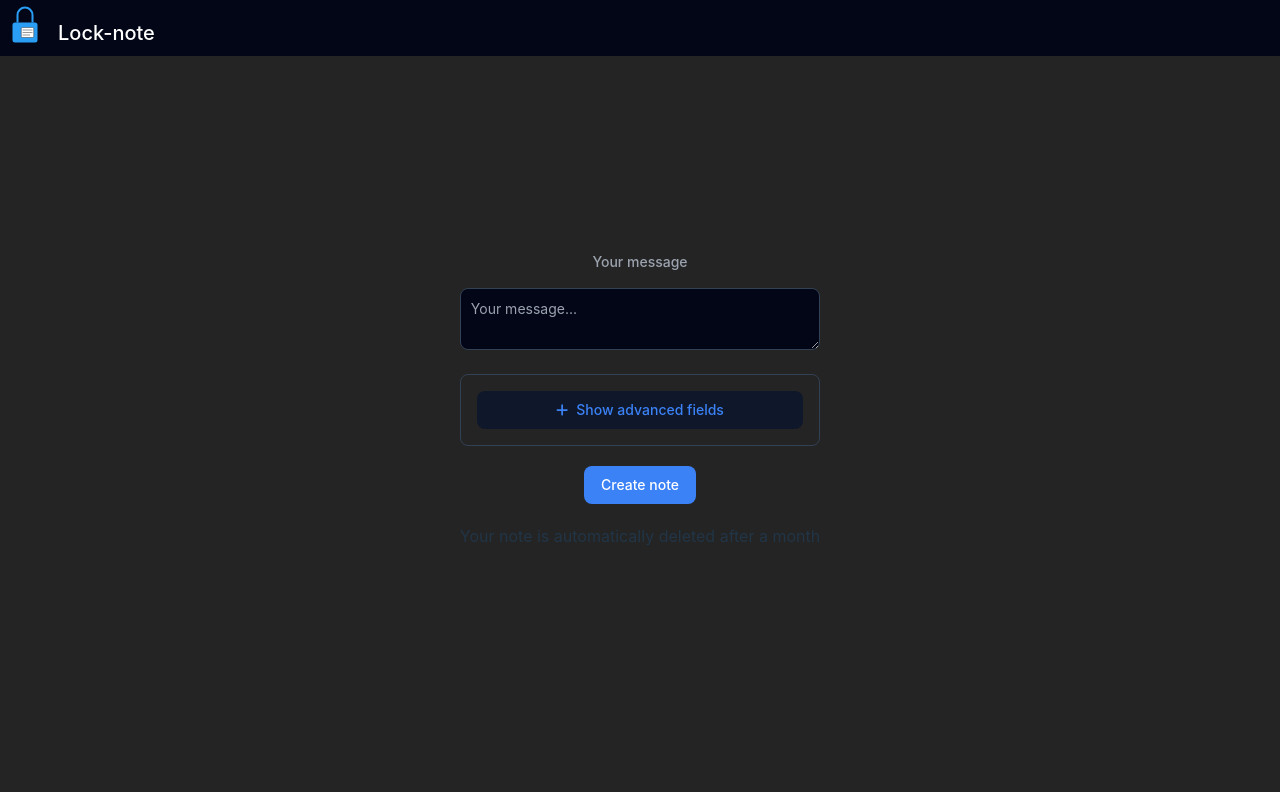
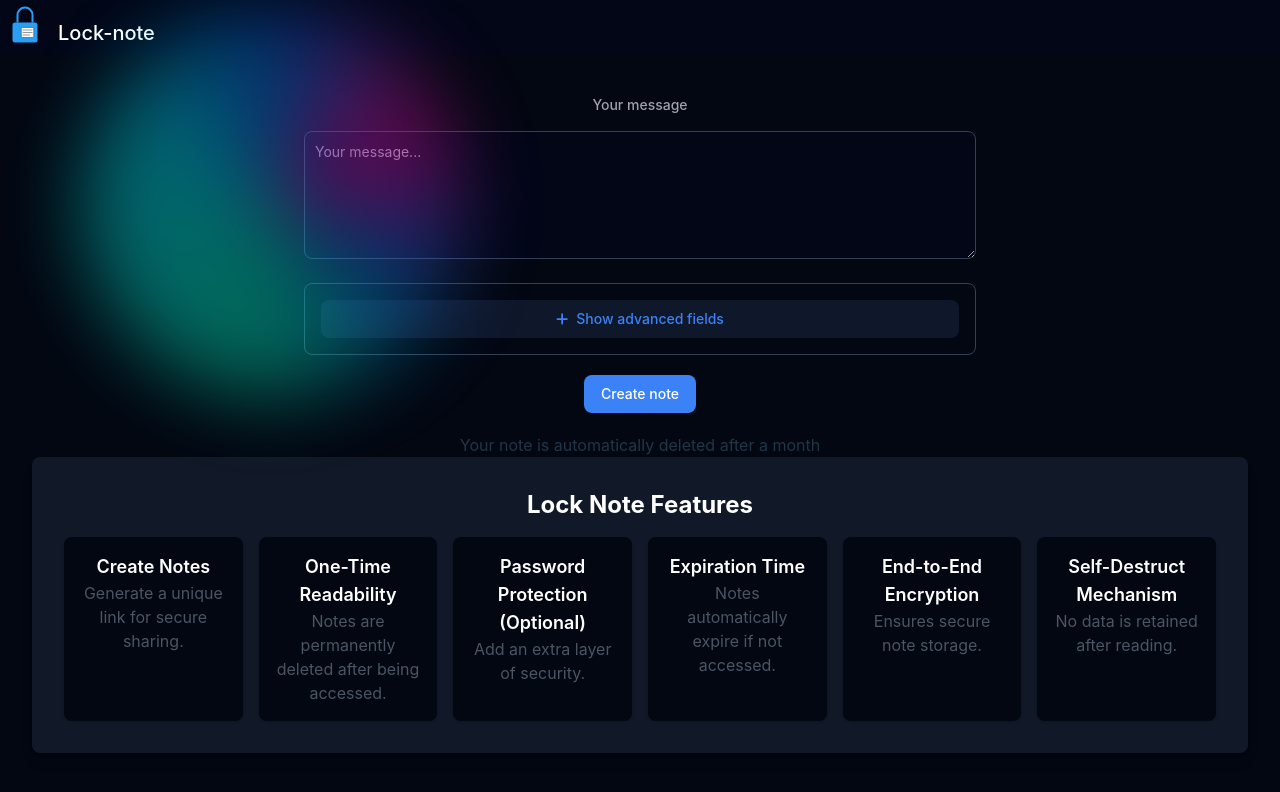
Before and after one commit to trolund/lock-note, a React (Vite) app in the folder src/LockNote.Client/: page / in a window 1280 px wide. Shown: the top 792 px of the page. Built offline with nearby package versions, Linux system fonts and the light colour scheme.

Commit message:
a bit more frontend

```diff
--- a/src/LockNote.Client/index.html
+++ b/src/LockNote.Client/index.html
@@ -6,7 +6,7 @@
     <meta name="viewport" content="width=device-width, initial-scale=1.0" />
     <title>LockNote - Share secrets safely</title>
   </head>
-  <body>
+  <body class="bg-gray-950">
     <div id="root"></div>
     <script type="module" src="/src/main.tsx"></script>
   </body>
--- a/src/LockNote.Client/src/component/header.tsx
+++ b/src/LockNote.Client/src/component/header.tsx
@@ -2,8 +2,9 @@ import { Link } from "react-router-dom";
 
 export const Header = () => {
   return (
-    <div className="fixed w-screen h-14 top-0 left-0  bg-slate-950">
-      <div className="flex align-middle gap-2">
+    <>
+      <div className="fixed left-0 top-0 h-14 w-screen bg-slate-950">
+        <div className="flex gap-2 align-middle">
           <svg
             xmlns="http://www.w3.org/2000/svg"
             width="50"
@@ -65,11 +66,13 @@ export const Header = () => {
           </svg>
 
           <h1>
-          <Link className="text-white text-xl align-middle" to="/">
+            <Link className="align-middle text-xl text-white" to="/">
               Lock-note
             </Link>
           </h1>
         </div>
       </div>
+      <div className="h-12"></div>
+    </>
   );
 };
--- a/src/LockNote.Client/src/component/layout.tsx
+++ b/src/LockNote.Client/src/component/layout.tsx
@@ -10,7 +10,8 @@ export const Layout = ({ children }: LayoutProps) => {
   return (
     <>
       <Header />
-      <main>{children}</main>
+      <main className="w-3xl">{children}</main>
+      <div className="animate-float absolute top-10 h-96 w-96 rounded-full bg-[conic-gradient(from_180deg_at_50%_50%,#00FFC2_0deg,#00F0FF_120deg,#0077FF_180deg,#FF0099_242deg,#0470E5_300deg,#00FFC2_360deg)] opacity-40 blur-2xl" />
     </>
   );
 };
--- a/src/LockNote.Client/src/component/note-form.tsx
+++ b/src/LockNote.Client/src/component/note-form.tsx
@@ -54,7 +54,7 @@ export default function NoteForm({ mutate }: NoteFormProps) {
         <textarea
           data-testid="message"
           id="message"
-          className="outline:ring-purple-700 block w-full rounded-lg border border-slate-700 bg-slate-950 p-2.5 text-sm text-white placeholder-gray-400 focus:border-purple-700 focus:ring-purple-700"
+          className="outline:ring-purple-700 block h-32 min-h-12 w-full rounded-lg border border-slate-700 bg-slate-950 p-2.5 text-sm text-white placeholder-gray-400 focus:border-purple-700 focus:ring-purple-700"
           placeholder="Your message..."
           {...register("message", {
             required: "The message field is required",
--- a/src/LockNote.Client/src/index.css
+++ b/src/LockNote.Client/src/index.css
@@ -17,6 +17,15 @@
   -moz-osx-font-smoothing: grayscale;
 }
 
+body {
+  margin: 0;
+  padding: 0;
+  min-height: 100vh;
+  display: grid;
+  place-items: center;
+  text-align: center;
+}
+
 a {
   font-weight: 500;
   color: #646cff;
@@ -24,15 +33,6 @@ a {
 }
 a:hover {
   color: #535bf2;
-}
-
-body {
-  margin: 0;
-  display: flex;
-  place-items: center;
-  min-width: 320px;
-  min-height: 100vh;
-  background-color: #242424;
 }
 
 h1 {
--- a/src/LockNote.Client/src/pages/Index.tsx
+++ b/src/LockNote.Client/src/pages/Index.tsx
@@ -53,9 +53,62 @@ export const Index = () => {
   }
 
   return (
-    <div className="mx-auto min-h-8 max-w-2xl">
-      <NoteForm mutate={mutate} />
-      <p className="mt-5">Your note is automatically deleted after a month</p>
-    </div>
+    <>
+      <div className="mx-auto min-h-8 max-w-2xl">
+        <NoteForm mutate={mutate} />
+        <p className="mt-5">Your note is automatically deleted after a month</p>
+      </div>
+      <div className="mx-auto">
+        <div className="rounded-lg bg-gray-900 p-8 shadow-lg">
+          <h2 className="mb-4 text-2xl font-bold text-white">
+            Lock Note Features
+          </h2>
+          <div className="flex flex-1 gap-4">
+            <div className="w-2/4 rounded-lg bg-gray-950 p-4 shadow">
+              <h3 className="text-lg font-semibold text-white">Create Notes</h3>
+              <p className="text-gray-600">
+                Generate a unique link for secure sharing.
+              </p>
+            </div>
+            <div className="w-2/4 rounded-lg bg-gray-950 p-4 shadow">
+              <h3 className="text-lg font-semibold text-white">
+                One-Time Readability
+              </h3>
+              <p className="text-gray-600">
+                Notes are permanently deleted after being accessed.
+              </p>
+            </div>
+            <div className="w-2/4 rounded-lg bg-gray-950 p-4 shadow">
+              <h3 className="text-lg font-semibold text-white">
+                Password Protection (Optional)
+              </h3>
+              <p className="text-gray-600">Add an extra layer of security.</p>
+            </div>
+            <div className="w-2/4 rounded-lg bg-gray-950 p-4 shadow">
+              <h3 className="text-lg font-semibold text-white">
+                Expiration Time
+              </h3>
+              <p className="text-gray-600">
+                Notes automatically expire if not accessed.
+              </p>
+            </div>
+            <div className="w-2/4 rounded-lg bg-gray-950 p-4 shadow">
+              <h3 className="text-lg font-semibold text-white">
+                End-to-End Encryption
+              </h3>
+              <p className="text-gray-600">Ensures secure note storage.</p>
+            </div>
+            <div className="w-2/4 rounded-lg bg-gray-950 p-4 shadow">
+              <h3 className="text-lg font-semibold text-white">
+                Self-Destruct Mechanism
+              </h3>
+              <p className="text-gray-600">
+                No data is retained after reading.
+              </p>
+            </div>
+          </div>
+        </div>
+      </div>
+    </>
   );
 };
--- a/src/LockNote.Client/tailwind.config.js
+++ b/src/LockNote.Client/tailwind.config.js
@@ -2,7 +2,20 @@
 export default {
   content: ["./index.html", "./src/**/*.{js,ts,jsx,tsx}"],
   theme: {
-    extend: {},
+    extend: {
+      animation: {
+        float: "float 20s infinite ease-in-out",
+      },
+      keyframes: {
+        float: {
+          "0%": { transform: "translate(0, 0)" },
+          "25%": { transform: "translate(50px, -30px)" },
+          "50%": { transform: "translate(-50px, 30px)" },
+          "75%": { transform: "translate(30px, -50px)" },
+          "100%": { transform: "translate(0, 0)" },
+        },
+      },
+    },
   },
   plugins: [],
 };
```
Also changed, not shown: 1 other file (tests, documents, lock files or other folders). Lines whose indentation alone changed are shown as unchanged.
